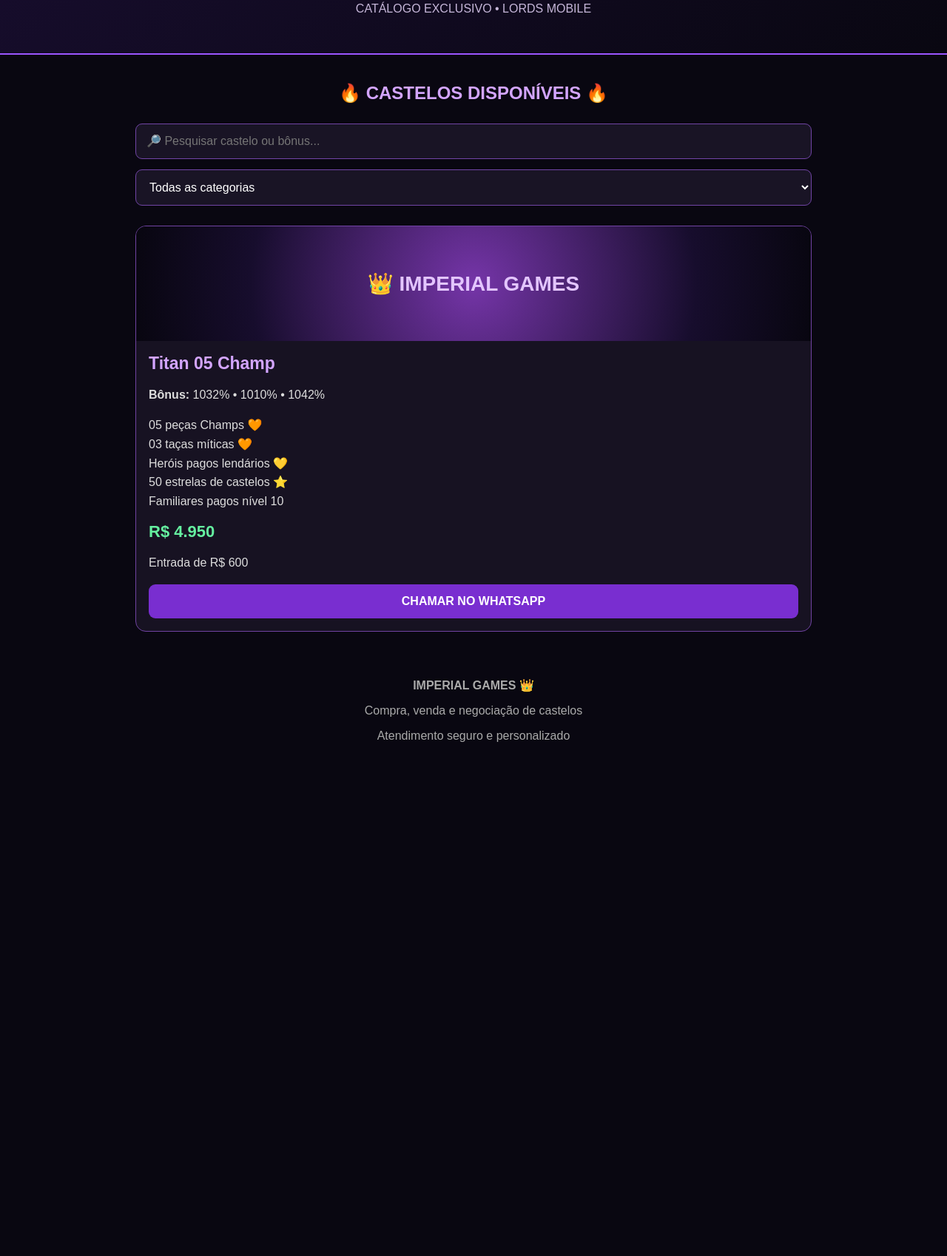
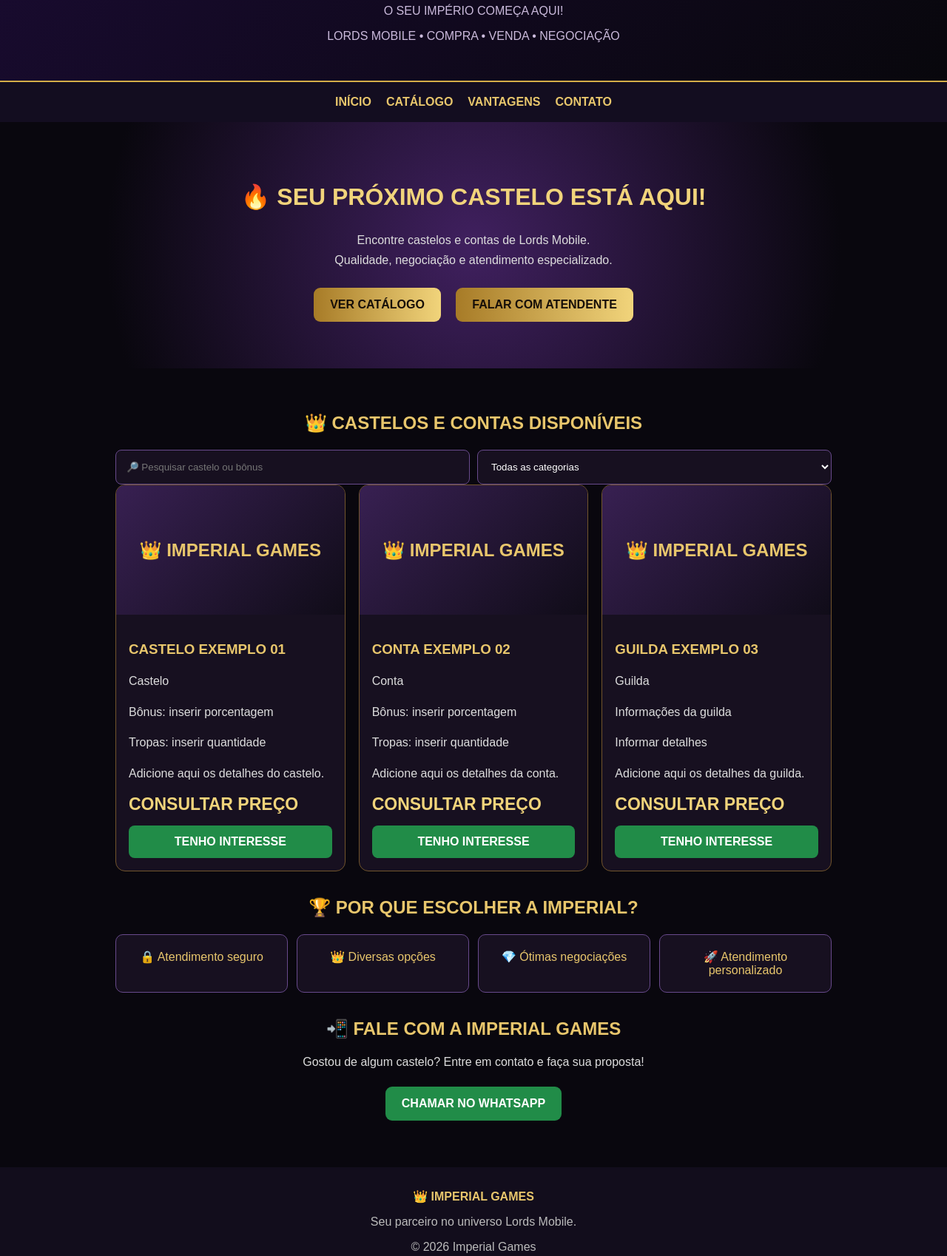
Before and after one commit to lsaopaulo8-ux/IMPERIAL-GAMES, a plain HTML site: page index.html in a window 1280 px wide. Shown: the part 83-1781 px from the top of the page at 74% size. Before the commit the page ends 1128 px from the top, so only its background shows below. Drawn offline with Linux system fonts and the light colour scheme.

Commit message:
Atualizar o index.html

```diff
--- a/index.html
+++ b/index.html
@@ -1,95 +1,334 @@
+
 <!DOCTYPE html>
 <html lang="pt-BR">
 <head>
 <meta charset="UTF-8">
 <meta name="viewport" content="width=device-width, initial-scale=1">
-<title>Imperial Games | Catálogo</title>
+<title>Imperial Games | Catálogo Oficial</title>
+
 <style>
 *{box-sizing:border-box}
-body{margin:0;background:#090711;color:white;font-family:Arial,sans-serif}
-header{text-align:center;padding:35px 15px;background:linear-gradient(140deg,#170d2d,#090711);border-bottom:2px solid #9b55ff}
-.logo{font-size:30px;font-weight:900;color:#d3a5ff}
-header p{color:#c6b7d9}
-h2{text-align:center;color:#d3a5ff}
-.container{max-width:950px;margin:auto;padding:18px}
-input,select{width:100%;padding:14px;margin:7px 0;background:#191425;color:white;border:1px solid #7145a6;border-radius:9px;font-size:16px}
-.card{background:#171222;border:1px solid #7043a2;border-radius:14px;margin:20px 0;overflow:hidden}
-.photo{height:155px;background:radial-gradient(circle,#7535a8,#170d2d 65%,#080610);display:flex;align-items:center;justify-content:center;font-size:28px;font-weight:bold;color:#e3c5ff}
+body{
+margin:0;
+background:#09070e;
+color:white;
+font-family:Arial,sans-serif
+}
+header{
+text-align:center;
+padding:35px 15px;
+background:linear-gradient(135deg,#190b30,#08070c);
+border-bottom:2px solid #d4ad48
+}
+.logo{
+font-size:32px;
+font-weight:900;
+color:#e8c66c
+}
+header p{color:#cbbbdc}
+nav{
+display:flex;
+justify-content:center;
+gap:20px;
+flex-wrap:wrap;
+padding:18px;
+background:#130d20
+}
+nav a{
+color:#e8c66c;
+text-decoration:none;
+font-weight:bold
+}
+.hero{
+text-align:center;
+padding:55px 20px;
+background:radial-gradient(circle,#40205f,#09070e 75%)
+}
+.hero h1{color:#f1d47b;font-size:32px}
+.hero p{color:#ddd;line-height:1.7}
+.btn{
+display:inline-block;
+background:linear-gradient(90deg,#a77b27,#f1d47b);
+color:#160e08;
+padding:14px 22px;
+border-radius:9px;
+text-decoration:none;
+font-weight:bold;
+margin:8px
+}
+.container{
+max-width:1000px;
+margin:auto;
+padding:25px 16px
+}
+h2{
+text-align:center;
+color:#e8c66c;
+margin:35px 0 22px
+}
+.filtros{
+display:grid;
+grid-template-columns:1fr 1fr;
+gap:10px
+}
+input,select{
+width:100%;
+padding:14px;
+border-radius:8px;
+border:1px solid #684a8c;
+background:#171020;
+color:white
+}
+.grid{
+display:grid;
+grid-template-columns:repeat(auto-fit,minmax(260px,1fr));
+gap:18px
+}
+.card{
+background:#171020;
+border:1px solid #72552c;
+border-radius:13px;
+overflow:hidden
+}
+.photo{
+height:175px;
+background:linear-gradient(135deg,#382052,#100c18);
+display:flex;
+align-items:center;
+justify-content:center;
+color:#e8c66c;
+font-size:24px;
+font-weight:bold
+}
+.photo img{
+width:100%;
+height:100%;
+object-fit:cover
+}
 .info{padding:17px}
-.info h3{color:#d3a5ff;font-size:23px;margin:0 0 12px}
+.info h3{color:#e8c66c}
 .info p{color:#ddd;line-height:1.6}
-.price{font-size:22px;color:#65f0a0;font-weight:bold}
-.btn{display:block;text-align:center;padding:14px;background:#792ed0;color:white;text-decoration:none;border-radius:9px;font-weight:bold;margin-top:15px}
-footer{text-align:center;padding:25px;color:#aaa}
+.price{
+font-size:23px;
+color:#f1d47b;
+font-weight:bold
+}
+.contact{
+display:block;
+text-align:center;
+background:#218c48;
+color:white;
+padding:13px;
+border-radius:8px;
+text-decoration:none;
+font-weight:bold;
+margin-top:15px
+}
+.benefits{
+display:grid;
+grid-template-columns:repeat(auto-fit,minmax(180px,1fr));
+gap:12px
+}
+.benefit{
+background:#171020;
+border:1px solid #684a8c;
+padding:20px;
+text-align:center;
+border-radius:10px;
+color:#e8c66c
+}
+footer{
+text-align:center;
+padding:30px;
+background:#120d1c;
+color:#bbb;
+margin-top:30px
+}
+@media(max-width:500px){
+.filtros{grid-template-columns:1fr}
+.hero h1{font-size:26px}
+}
 </style>
 </head>
+
 <body>
+
 <header>
 <div class="logo">👑 IMPERIAL GAMES</div>
-<p>CATÁLOGO EXCLUSIVO • LORDS MOBILE</p>
+<p>O SEU IMPÉRIO COMEÇA AQUI!</p>
+<p>LORDS MOBILE • COMPRA • VENDA • NEGOCIAÇÃO</p>
 </header>
 
-<div class="container">
-<h2>🔥 CASTELOS DISPONÍVEIS 🔥</h2>
+<nav>
+<a href="#inicio">INÍCIO</a>
+<a href="#catalogo">CATÁLOGO</a>
+<a href="#vantagens">VANTAGENS</a>
+<a href="#contato">CONTATO</a>
+</nav>
 
-<input id="busca" placeholder="🔎 Pesquisar castelo ou bônus..." oninput="filtrar()">
+<section class="hero" id="inicio">
+<h1>🔥 SEU PRÓXIMO CASTELO ESTÁ AQUI!</h1>
+<p>
+Encontre castelos e contas de Lords Mobile.<br>
+Qualidade, negociação e atendimento especializado.
+</p>
+<a class="btn" href="#catalogo">VER CATÁLOGO</a>
+<a class="btn" href="#contato">FALAR COM ATENDENTE</a>
+</section>
 
-<select id="filtro" onchange="filtrar()">
+<main class="container">
+
+<h2 id="catalogo">👑 CASTELOS E CONTAS DISPONÍVEIS</h2>
+
+<div class="filtros">
+<input id="busca" placeholder="🔎 Pesquisar castelo ou bônus">
+<select id="categoria">
 <option value="">Todas as categorias</option>
-<option value="Titan">Titan</option>
-<option value="Champ">Champ</option>
-<option value="Full Champ">Full Champ</option>
-<option value="Skin Líder">Skin Líder</option>
+<option value="Castelo">Castelos</option>
+<option value="Conta">Contas</option>
+<option value="Guilda">Guildas</option>
 </select>
-
-<div id="catalogo"></div>
 </div>
 
+<div class="grid" id="produtos"></div>
+
+<h2 id="vantagens">🏆 POR QUE ESCOLHER A IMPERIAL?</h2>
+
+<div class="benefits">
+<div class="benefit">🔒 Atendimento seguro</div>
+<div class="benefit">👑 Diversas opções</div>
+<div class="benefit">💎 Ótimas negociações</div>
+<div class="benefit">🚀 Atendimento personalizado</div>
+</div>
+
+<section id="contato">
+<h2>📲 FALE COM A IMPERIAL GAMES</h2>
+<p style="text-align:center;color:#ddd">
+Gostou de algum castelo? Entre em contato e faça sua proposta!
+</p>
+<div style="text-align:center">
+<a class="btn" style="background:#218c48;color:white"
+id="whatsapp" href="#">
+CHAMAR NO WHATSAPP
+</a>
+</div>
+</section>
+
+</main>
+
 <footer>
-<strong>IMPERIAL GAMES 👑</strong>
-<p>Compra, venda e negociação de castelos</p>
-<p>Atendimento seguro e personalizado</p>
+<strong style="color:#e8c66c">👑 IMPERIAL GAMES</strong>
+<p>Seu parceiro no universo Lords Mobile.</p>
+<p>© 2026 Imperial Games</p>
 </footer>
 
 <script>
-const whatsapp = "5537991934958";
 
+// COLOQUE SEU WHATSAPP COM DDD
+// Exemplo: 5537999999999
+const telefone = "55DDDNUMERO";
+
+// CADASTRO DOS CASTELOS
 const castelos = [
+
 {
-nome:"Titan 05 Champ",
-categoria:"Titan",
-bonus:"1032% • 1010% • 1042%",
-detalhes:"05 peças Champs 🧡<br>03 taças míticas 🧡<br>Heróis pagos lendários 💛<br>50 estrelas de castelos ⭐<br>Familiares pagos nível 10",
-preco:"R$ 4.950",
-entrada:"Entrada de R$ 600",
-foto:""
+nome:"CASTELO EXEMPLO 01",
+categoria:"Castelo",
+bonus:"Bônus: inserir porcentagem",
+tropas:"Tropas: inserir quantidade",
+preco:"CONSULTAR PREÇO",
+foto:"",
+descricao:"Adicione aqui os detalhes do castelo."
+},
+
+{
+nome:"CONTA EXEMPLO 02",
+categoria:"Conta",
+bonus:"Bônus: inserir porcentagem",
+tropas:"Tropas: inserir quantidade",
+preco:"CONSULTAR PREÇO",
+foto:"",
+descricao:"Adicione aqui os detalhes da conta."
+},
+
+{
+nome:"GUILDA EXEMPLO 03",
+categoria:"Guilda",
+bonus:"Informações da guilda",
+tropas:"Informar detalhes",
+preco:"CONSULTAR PREÇO",
+foto:"",
+descricao:"Adicione aqui os detalhes da guilda."
 }
+
 ];
 
 function mostrar(lista){
-document.getElementById("catalogo").innerHTML=lista.map(c=>`
+
+const produtos=document.getElementById("produtos");
+
+produtos.innerHTML=lista.map(c=>`
+
 <div class="card">
-<div class="photo">${c.foto ? `<img src="${c.foto}" style="width:100%;height:100%;object-fit:cover">` : "👑 IMPERIAL GAMES"}</div>
+
+<div class="photo">
+${c.foto
+? `<img src="${c.foto}" alt="Foto do castelo">`
+: "👑 IMPERIAL GAMES"}
+</div>
+
 <div class="info">
+
 <h3>${c.nome}</h3>
-<p><b>Bônus:</b> ${c.bonus}</p>
-<p>${c.detalhes}</p>
+<p>${c.categoria}</p>
+<p>${c.bonus}</p>
+<p>${c.tropas}</p>
+<p>${c.descricao}</p>
+
 <div class="price">${c.preco}</div>
-<p>${c.entrada}</p>
-<a class="btn" target="_blank" href="https://wa.me/${whatsapp}?text=${encodeURIComponent("Olá! Tenho interesse no castelo "+c.nome)}">CHAMAR NO WHATSAPP</a>
+
+<a class="contact" target="_blank"
+href="https://wa.me/${telefone}?text=${encodeURIComponent("Olá! Tenho interesse em "+c.nome)}">
+TENHO INTERESSE
+</a>
+
 </div>
-</div>`).join("");
+</div>
+
+`).join("");
+
 }
 
 function filtrar(){
+
 const busca=document.getElementById("busca").value.toLowerCase();
-const categoria=document.getElementById("filtro").value;
+
+const categoria=document.getElementById("categoria").value;
+
 mostrar(castelos.filter(c=>
-(c.nome+" "+c.bonus+" "+c.categoria).toLowerCase().includes(busca)
+
+(c.nome+" "+c.bonus+" "+c.categoria)
+.toLowerCase().includes(busca)
+
 && (!categoria || c.categoria===categoria)
+
 ));
+
 }
+
+document.getElementById("busca")
+.addEventListener("input",filtrar);
+
+document.getElementById("categoria")
+.addEventListener("change",filtrar);
+
+document.getElementById("whatsapp").href=
+"https://wa.me/"+telefone+
+"?text="+encodeURIComponent("Olá! Vim pelo site da Imperial Games!");
+
 mostrar(castelos);
+
 </script>
+
 </body>
 </html>
```
